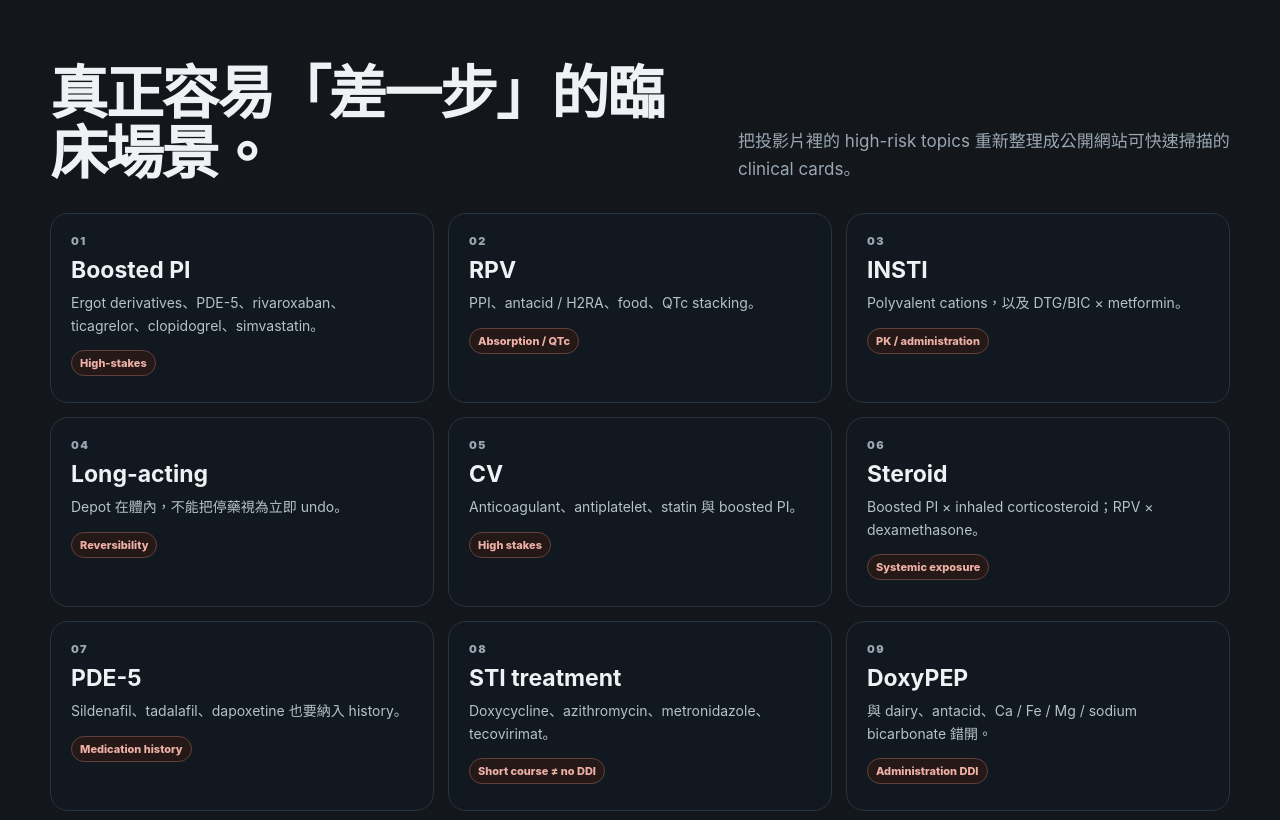
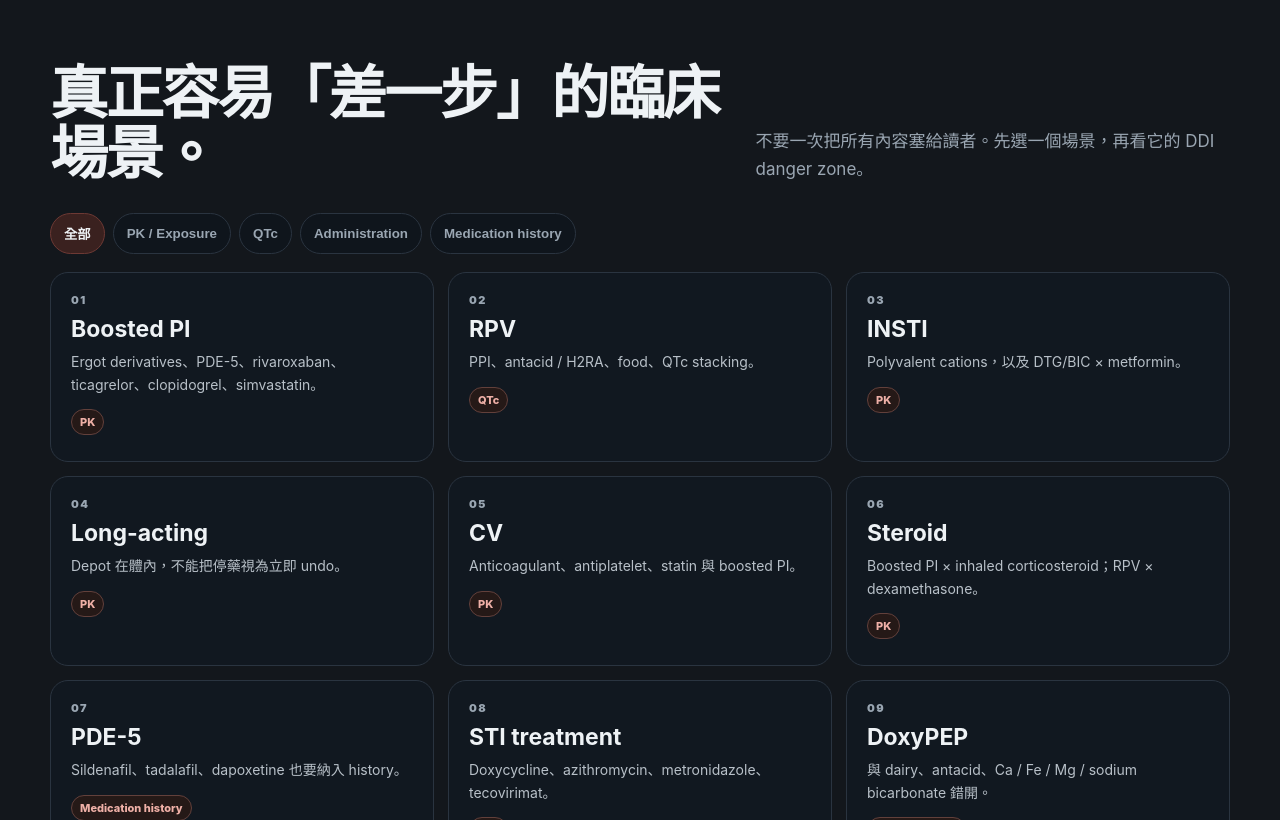
Before and after one commit to RxWindChang/hiv-sti-ddi, a plain HTML site: page index.html in a window 1280 px wide. Shown: the part 1980-2800 px from the top of the page. Drawn offline with Linux system fonts and the light colour scheme.

Commit message:
Sync interactive website

```diff
--- a/index.html
+++ b/index.html
@@ -228,6 +228,15 @@ p { font-size: 18px; line-height: 1.65; }
   .reference-card a { color:#f0b6ad; }
   .public-footer { padding:44px 0 60px; color:var(--muted); font-size:13px; border-top:1px solid rgba(255,255,255,.08); }
   .micro-note { margin-top:14px; color:#73808c; font-size:12px; line-height:1.5; }
+  .interactive-filter { display:flex; flex-wrap:wrap; gap:8px; margin:0 0 18px; }
+  .scene-filter { border:1px solid var(--line); background:#0f151c; color:var(--muted); border-radius:999px; padding:10px 13px; font-weight:900; cursor:pointer; }
+  .scene-filter.active { color:var(--ink); background:var(--accent-soft); border-color:#6d3934; }
+  .scene-card { cursor:pointer; transition:transform .18s ease,border-color .18s ease; }
+  .scene-card.selected { border-color:#74423c; background:#171d24; }
+  .scene-detail { margin-top:16px; padding:20px; border:1px solid var(--line); border-radius:18px; background:#10171f; display:none; }
+  .scene-detail.show { display:block; }
+  .scene-detail h3 { margin:0 0 8px; font-size:24px; }
+  .scene-detail p { margin:0; color:#c2c9cf; font-size:14px; line-height:1.65; }
   @media (max-width: 980px) {
     .public-links { display:none; }
     .hero-meta,.framework-flow,.scene-grid,.tool-grid { grid-template-columns:1fr 1fr; }
@@ -262,15 +271,15 @@ p { font-size: 18px; line-height: 1.65; }
       <div class="public-kicker">HIV × STI · Drug–Drug Interactions</div>
       <h1>差一步就危險</h1>
       <div class="subtitle">愛滋與性病治療常見藥物交互作用實戰解析</div>
-      <p class="micro-note">把一場 35 分鐘演講，轉成可以獨立閱讀、操作、思考的臨床教學網站。內容以既有 62 頁教材與目前網站版本為骨架。</p>
+      <p class="micro-note">不是投影片，也不是講綱。這是一個可以自己探索、點選、測驗與拆解病例的 HIV × STI DDI interactive learning site。</p>
       <div class="hero-actions">
         <a class="public-btn primary" href="#framework">開始學習 →</a>
         <a class="public-btn" href="#case">直接挑戰 Final Case</a>
       </div>
       <div class="hero-meta">
-        <div class="meta-card"><div class="n">4</div><div class="l">ART fingerprints</div></div>
-        <div class="meta-card"><div class="n">5</div><div class="l">DDI clinical thinking steps</div></div>
-        <div class="meta-card"><div class="n">1</div><div class="l">完整 Final Case</div></div>
+        <div class="meta-card"><div class="n">4</div><div class="l">ART fingerprints 可探索</div></div>
+        <div class="meta-card"><div class="n">11</div><div class="l">高風險 clinical scenes</div></div>
+        <div class="meta-card"><div class="n">7</div><div class="l">Final Case interactive steps</div></div>
       </div>
     </div>
   </section>
@@ -334,9 +343,17 @@ p { font-size: 18px; line-height: 1.65; }
     <div class="public-wrap">
       <div class="section-head">
         <div><h2>真正容易「差一步」的臨床場景。</h2></div>
-        <p>把投影片裡的 high-risk topics 重新整理成公開網站可快速掃描的 clinical cards。</p>
+        <p>不要一次把所有內容塞給讀者。先選一個場景，再看它的 DDI danger zone。</p>
+      </div>
+      <div class="interactive-filter" id="sceneFilters">
+        <button type="button" class="scene-filter active" data-filter="all">全部</button>
+        <button type="button" class="scene-filter" data-filter="PK">PK / Exposure</button>
+        <button type="button" class="scene-filter" data-filter="QTc">QTc</button>
+        <button type="button" class="scene-filter" data-filter="Administration">Administration</button>
+        <button type="button" class="scene-filter" data-filter="Medication history">Medication history</button>
       </div>
       <div class="scene-grid" id="publicScenes"></div>
+      <div class="scene-detail" id="sceneDetail" aria-live="polite"></div>
       <div class="tool-grid" id="publicTools"></div>
     </div>
   </section>
@@ -592,25 +609,41 @@ updateUI(); setTimerUI(); pollSetup(); setupQuickNav();
   }));
 
   const sceneMap=[
-    ['Boosted PI','High-stakes','Ergot derivatives、PDE-5、rivaroxaban、ticagrelor、clopidogrel、simvastatin。'],
-    ['RPV','Absorption / QTc','PPI、antacid / H2RA、food、QTc stacking。'],
-    ['INSTI','PK / administration','Polyvalent cations，以及 DTG/BIC × metformin。'],
-    ['Long-acting','Reversibility','Depot 在體內，不能把停藥視為立即 undo。'],
-    ['CV','High stakes','Anticoagulant、antiplatelet、statin 與 boosted PI。'],
-    ['Steroid','Systemic exposure','Boosted PI × inhaled corticosteroid；RPV × dexamethasone。'],
-    ['PDE-5','Medication history','Sildenafil、tadalafil、dapoxetine 也要納入 history。'],
-    ['STI treatment','Short course ≠ no DDI','Doxycycline、azithromycin、metronidazole、tecovirimat。'],
-    ['DoxyPEP','Administration DDI','與 dairy、antacid、Ca / Fe / Mg / sodium bicarbonate 錯開。'],
-    ['ChemSex','Nonjudgmental history','GHB/GBL、benzodiazepines、opioids、methamphetamine、cocaine、MDMA。'],
-    ['Interaction checker','Tool ≠ answer','DHHS / NIH、EACS、Liverpool、label / PK data。']
+    ['Boosted PI','PK','Ergot derivatives、PDE-5、rivaroxaban、ticagrelor、clopidogrel、simvastatin。','CYP3A inhibition → concomitant drug exposure may rise.'],
+    ['RPV','QTc','PPI、antacid / H2RA、food、QTc stacking。','先分清 oral / IM，再檢查 acid suppression、food 與 QTc。'],
+    ['INSTI','PK','Polyvalent cations，以及 DTG/BIC × metformin。','Cheation 可能影響吸收；DTG/BIC 也可能改變 metformin exposure。'],
+    ['Long-acting','PK','Depot 在體內，不能把停藥視為立即 undo。','先問 interaction 的 reversibility 與 residual exposure。'],
+    ['CV','PK','Anticoagulant、antiplatelet、statin 與 boosted PI。','同一個 ART regimen 可能同時改變 bleeding、platelet effect 與 myopathy risk。'],
+    ['Steroid','PK','Boosted PI × inhaled corticosteroid；RPV × dexamethasone。','Systemic steroid exposure 或 RPV exposure 都可能被改變。'],
+    ['PDE-5','Medication history','Sildenafil、tadalafil、dapoxetine 也要納入 history。','問 PRN、網路購買與實際使用頻率，常比只問處方藥更有資訊。'],
+    ['STI treatment','QTc','Doxycycline、azithromycin、metronidazole、tecovirimat。','短療程也要檢查 exposure window 與其他藥的重疊。'],
+    ['DoxyPEP','Administration','與 dairy、antacid、Ca / Fe / Mg / sodium bicarbonate 錯開。','這是一個「怎麼吃」就能避免的 DDI 類型。'],
+    ['ChemSex','Medication history','GHB/GBL、benzodiazepines、opioids、methamphetamine、cocaine、MDMA。','Nonjudgmental history 本身就是 medication safety tool。'],
+    ['Interaction checker','PK','DHHS / NIH、EACS、Liverpool、label / PK data。','查詢工具提供資訊；仍要回到 mechanism、consequence 與 management。']
   ];
   const sceneWrap=root.querySelector('#publicScenes');
-  sceneMap.forEach(([title,flag,body],i)=>{
+  sceneMap.forEach(([title,flag,body,detail],i)=>{
     const card=document.createElement('article');
     card.className='scene-card';
+    card.dataset.filter=flag;
     card.innerHTML='<div class="ey">'+esc(String(i+1).padStart(2,'0'))+'</div><h3>'+esc(title)+'</h3><p>'+esc(body)+'</p><div class="flag">'+esc(flag)+'</div>';
+    card.addEventListener('click',()=>{
+      root.querySelectorAll('.scene-card').forEach(x=>x.classList.toggle('selected',x===card));
+      const panel=root.querySelector('#sceneDetail');
+      panel.innerHTML='<h3>'+esc(title)+'</h3><p>'+esc(detail)+'</p>';
+      panel.classList.add('show');
+    });
     sceneWrap.appendChild(card);
   });
+  root.querySelectorAll('#sceneFilters .scene-filter').forEach(btn=>btn.addEventListener('click',()=>{
+    const filter=btn.dataset.filter;
+    root.querySelectorAll('#sceneFilters .scene-filter').forEach(x=>x.classList.toggle('active',x===btn));
+    root.querySelectorAll('#publicScenes .scene-card').forEach(card=>{
+      const show=filter==='all'||card.dataset.filter===filter;
+      card.style.display=show?'block':'none';
+    });
+    root.querySelector('#sceneDetail').classList.remove('show');
+  }));
   const toolsWrap=root.querySelector('#publicTools');
   ['DHHS / NIH','EACS v13.0','Liverpool HIV DDI Checker','Label / PK data'].forEach((t,i)=>{
     const c=document.createElement('article'); c.className='tool-card'; c.innerHTML='<h3>'+esc(t)+'</h3><p>'+esc(['Guideline framework 與 treatment principles。','DDI tables + LA ART + substance/chemsex。','Individual drug-pair assessment。','High-stakes interaction 回看原始資料。'][i])+'</p>'; toolsWrap.appendChild(c);
```
